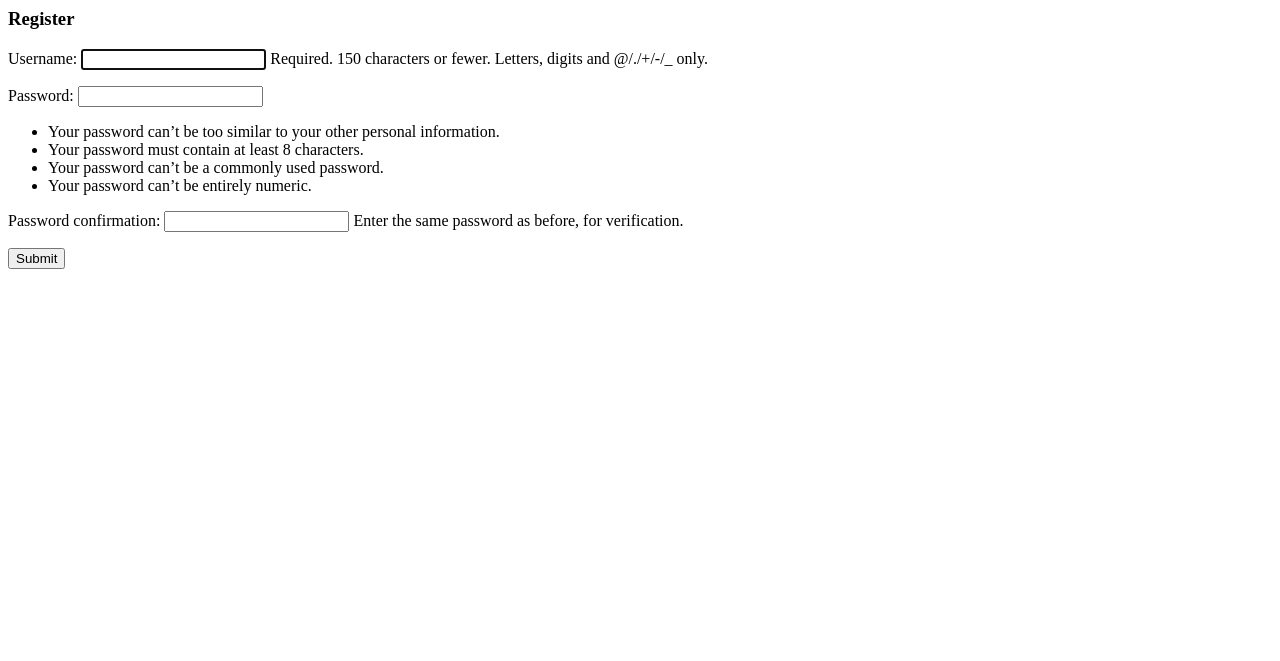
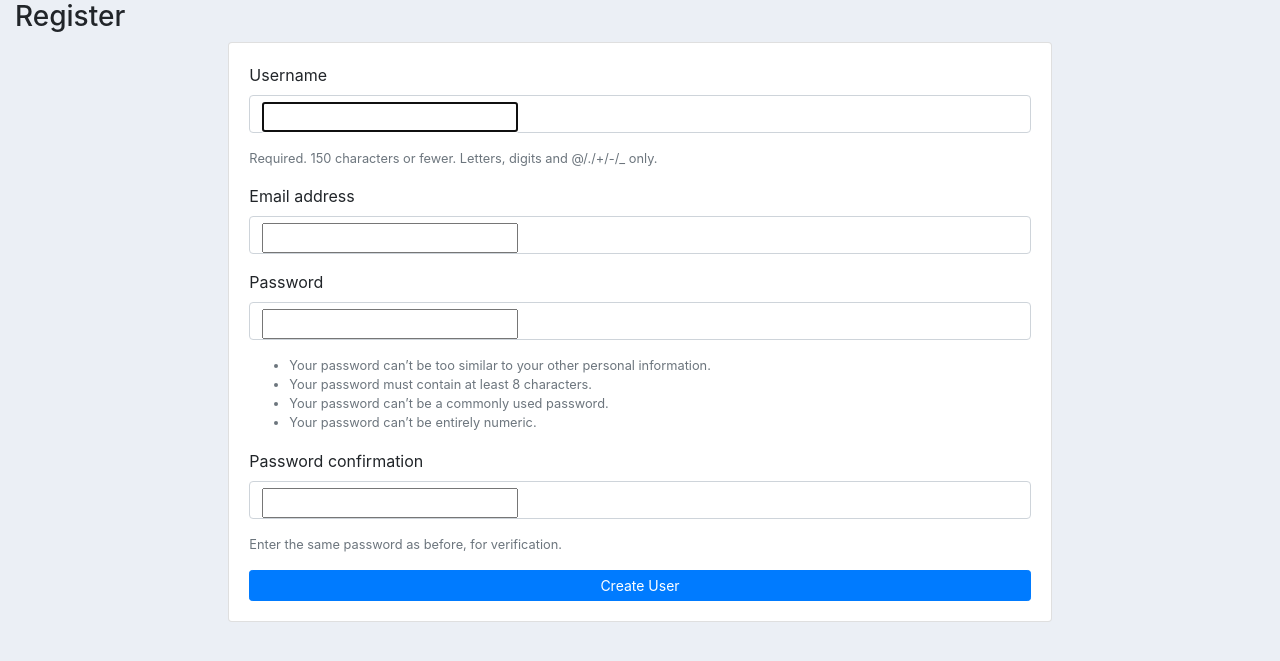
Before and after one commit to JorgeGalingP/python-CMR, a Django app: page /register/ in a window 1280 px wide. Shown: the top 661 px of the page. Run offline with Django 3.2, Linux system fonts and the light colour scheme; some libraries are stand-ins or nearby versions.

Commit message:
Working on login and register forms

```diff
--- a/account/forms.py
+++ b/account/forms.py
@@ -1,4 +1,8 @@
 from django.forms import ModelForm, HiddenInput
+from django.contrib.auth.forms import UserCreationForm
+from django.contrib.auth.models import User
+from django import forms
+
 from .models import Order
 
 class OrderForm(ModelForm):
@@ -8,7 +12,13 @@ class OrderForm(ModelForm):
 
     class Meta:
         model = Order
-        fields = '__all__' # ['product', 'status', 'note'] for all attributes
+        fields = '__all__'
         widgets = {
             'customer': HiddenInput(),
         }
+
+
+class CreateUserForm(UserCreationForm):
+    class Meta:
+        model = User
+        fields = ['username', 'email', 'password1', 'password2']
--- a/account/templates/account/order_form.html
+++ b/account/templates/account/order_form.html
@@ -18,7 +18,7 @@
                 <p class="help-text">{{ field.help_text }} </p>
                 {% endfor %}
 
-                <input  class="btn btn-primary btn-block btn-sm" type="submit" name="Submit" value="Accept">
+                <input class="btn btn-primary btn-block btn-sm" type="submit" name="Submit" value="Accept">
             </form>
         </div>
     </div>
--- a/account/templates/account/register.html
+++ b/account/templates/account/register.html
@@ -1,8 +1,54 @@
-<h3>Register</h3>
+<!DOCTYPE html>
+<html>
+    <head>
+        <title>CMR</title>
+        {% load static %}
+        <link rel="stylesheet" href="https://stackpath.bootstrapcdn.com/bootstrap/4.3.1/css/bootstrap.min.css"
+            integrity="sha384-ggOyR0iXCbMQv3Xipma34MD+dH/1fQ784/j6cY/iJTQUOhcWr7x9JvoRxT2MZw1T"
+            crossorigin="anonymous">
 
-<form method="POST" action="">
-    {% csrf_token %}
-    {{ form.as_p }}
+        <link rel="stylesheet" type="text/css" href="{% static '/css/main.css' %}">
 
-    <input type="submit" name="Create User">
-</form>
+    </head>
+    <body>
+        <div class="container-fluid">
+            <h3>Register</h3>
+
+            <div class="row justify-content-center">
+                <div class="col-md-8">
+                    <div class="card card-body">
+                        <form method="POST">
+                            {% csrf_token %}
+
+                            <div class="form-group">
+                                <label for="Username1">{{ form.username.label }}</label>
+                                <p class="form-control">{{ form.username }}</p>
+                                <small class="form-text text-muted">{{ form.username.help_text }} </small>
+                            </div>
+                            <div class="form-group">
+                                <label for="Email1">{{ form.email.label }}</label>
+                                <p class="form-control">{{ form.email }}</p>
+                            </div>
+                            <div class="form-group">
+                                <label for="Password1">{{ form.password1.label }}</label>
+                                <p class="form-control">{{ form.password1 }}</p>
+                                <small class="form-text text-muted">{{ form.password1.help_text }} </small>
+                            </div>
+                            <div class="form-group">
+                                <label for="Password2">{{ form.password2.label }}</label>
+                                <p class="form-control">{{ form.password2 }}</p>
+                                <small class="form-text text-muted">{{ form.password2.help_text }} </small>
+                            </div>
+
+                            <input class="btn btn-primary btn-block btn-sm" type="submit" name="Submit" value="Create User">
+                        </form>
+                    </div>
+                </div>
+            </div>
+        </div>
+    </body>
+
+    <script src="https://code.jquery.com/jquery-3.3.1.slim.min.js" integrity="sha384-q8i/X+965DzO0rT7abK41JStQIAqVgRVzpbzo5smXKp4YfRvH+8abtTE1Pi6jizo" crossorigin="anonymous"></script>
+    <script src="https://cdnjs.cloudflare.com/ajax/libs/popper.js/1.14.7/umd/popper.min.js" integrity="sha384-UO2eT0CpHqdSJQ6hJty5KVphtPhzWj9WO1clHTMGa3JDZwrnQq4sF86dIHNDz0W1" crossorigin="anonymous"></script>
+    <script src="https://stackpath.bootstrapcdn.com/bootstrap/4.3.1/js/bootstrap.min.js" integrity="sha384-JjSmVgyd0p3pXB1rRibZUAYoIIy6OrQ6VrjIEaFf/nJGzIxFDsf4x0xIM+B07jRM" crossorigin="anonymous"></script>
+</html>
--- a/account/views.py
+++ b/account/views.py
@@ -4,8 +4,27 @@ from django.core.paginator import Paginator
 from django.contrib.auth.forms import UserCreationForm
 
 from .models import Order, Customer, Product
-from .forms import OrderForm
+from .forms import OrderForm, CreateUserForm
 from .filters import OrderFilter, CustomerFilter
+
+
+def login(request):
+    context = {}
+
+    return render(request, 'account/login.html', context)
+
+
+def register(request):
+    form = CreateUserForm()
+    if request.method == 'POST':
+        form = CreateUserForm(request.POST)
+        if form.is_valid():
+            form.save()
+            return redirect('/')
+
+    context = {'form': form}
+
+    return render(request, 'account/register.html', context)
 
 
 def home(request):
@@ -25,19 +44,6 @@ def home(request):
         'pending': pending}
 
     return render(request, 'account/dashboard.html', context)
-
-
-def login(request):
-    context = {}
-
-    return render(request, 'account/login.html', context)
-
-
-def register(request):
-    form = UserCreationForm()
-    context = {'form': form}
-
-    return render(request, 'account/register.html', context)
 
 
 def all_products(request):
```
Also changed, not shown: account/templates/account/dashboard.html (+49 -0 lines).
